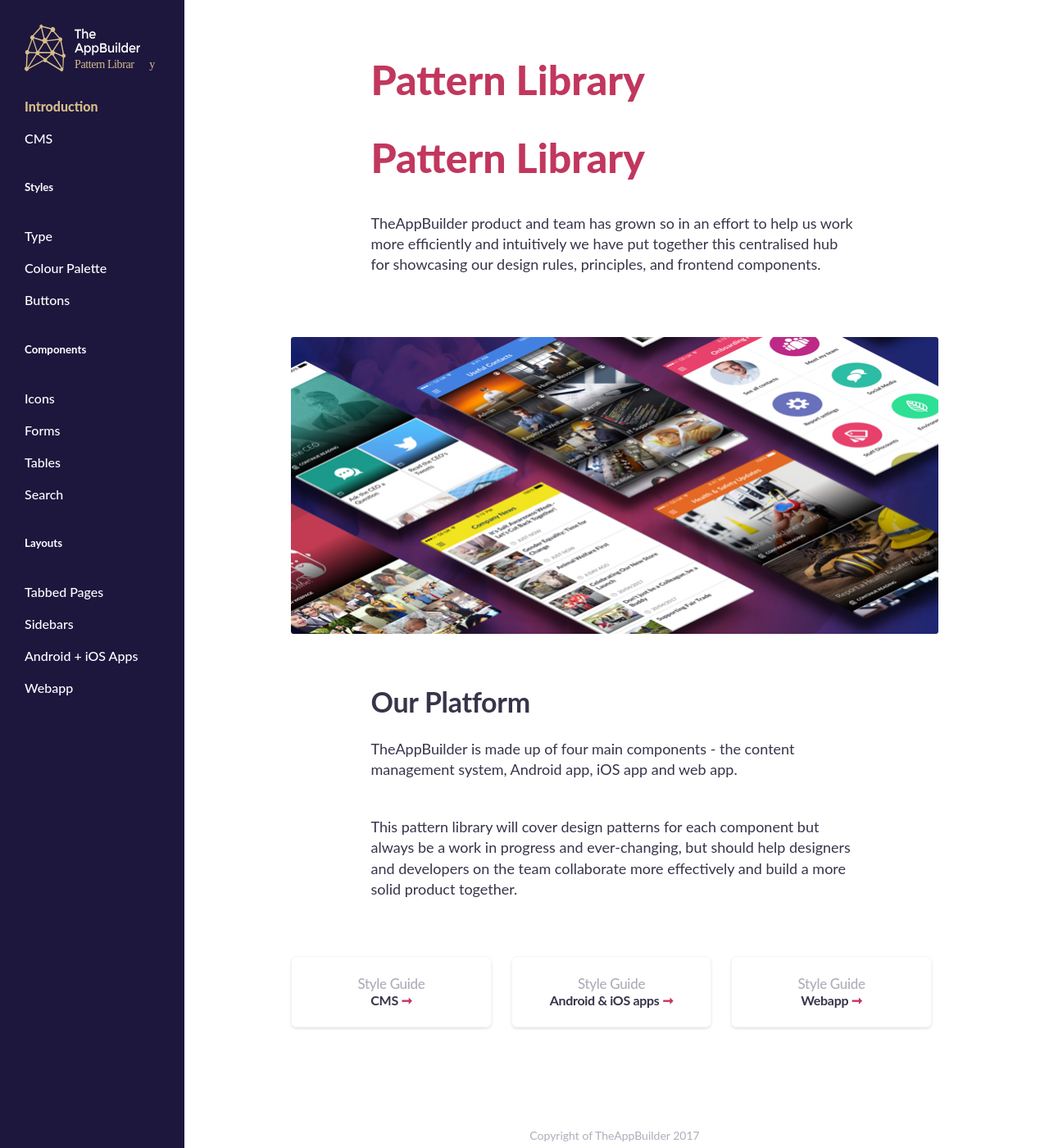
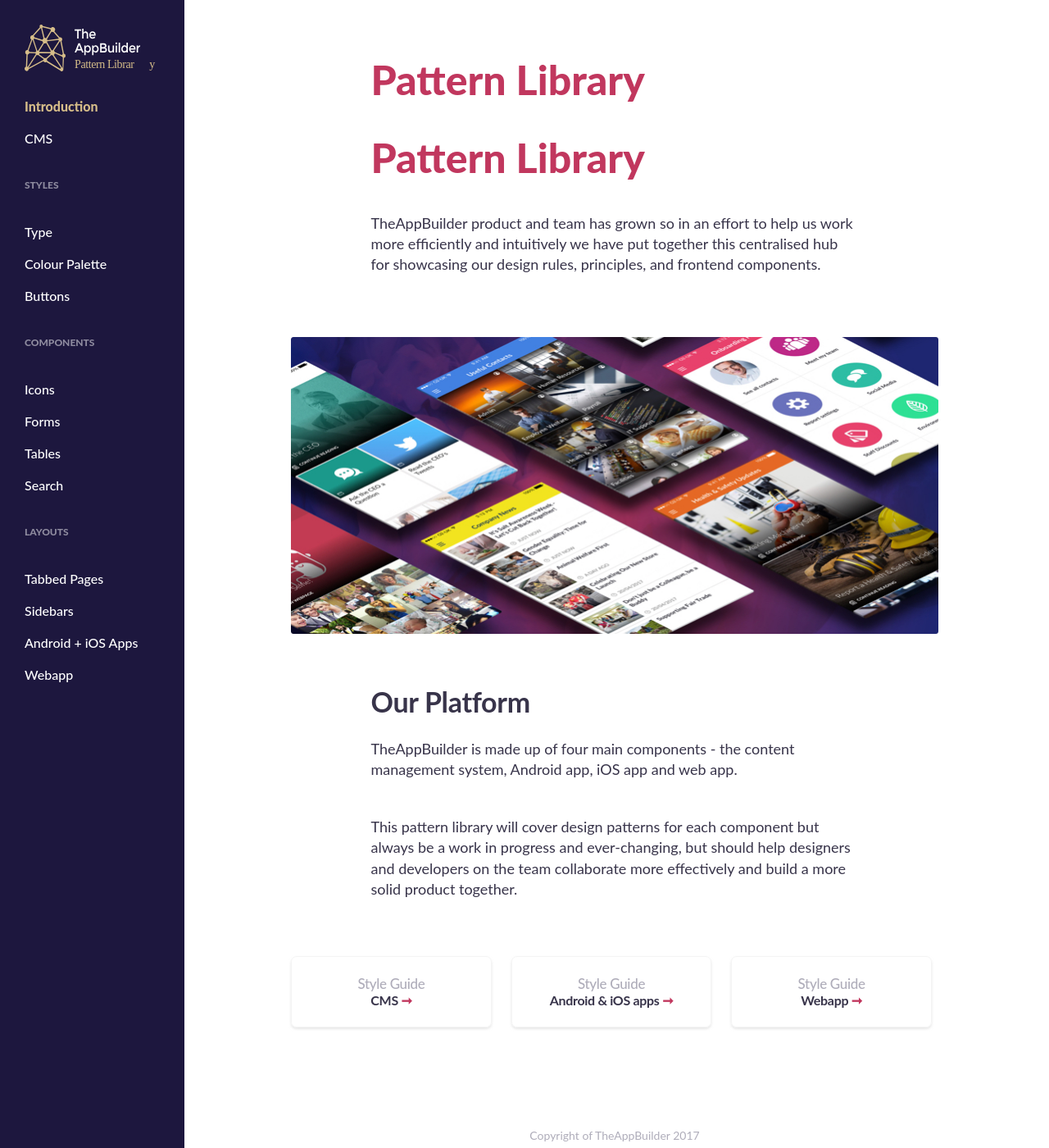
Before and after one commit to TheAppBuilderTeam/tab-pattern-library, a Jekyll site: the page built from index.md, in a window 1280 px wide and 1400 px high. Shown: the whole window at 82% size. Built offline with Jekyll 4.4.1, drawn with Linux system fonts in a browser that asks for light colours; some web fonts are replaced; our own code applies the rules of GitHub Pages for plain Markdown files.

```diff
--- a/_sass/_base.scss
+++ b/_sass/_base.scss
@@ -41,6 +41,15 @@
 			@include sidebarLink;
 		}
 	}
+}
+
+
+.sidebar__link--title{
+	@include latoHeavy;
+	opacity: 0.5;
+	font-size: 12px;
+	color: $white;
+	text-transform: uppercase;
 }
 
 
```
Also changed, not shown: 8 other files.
